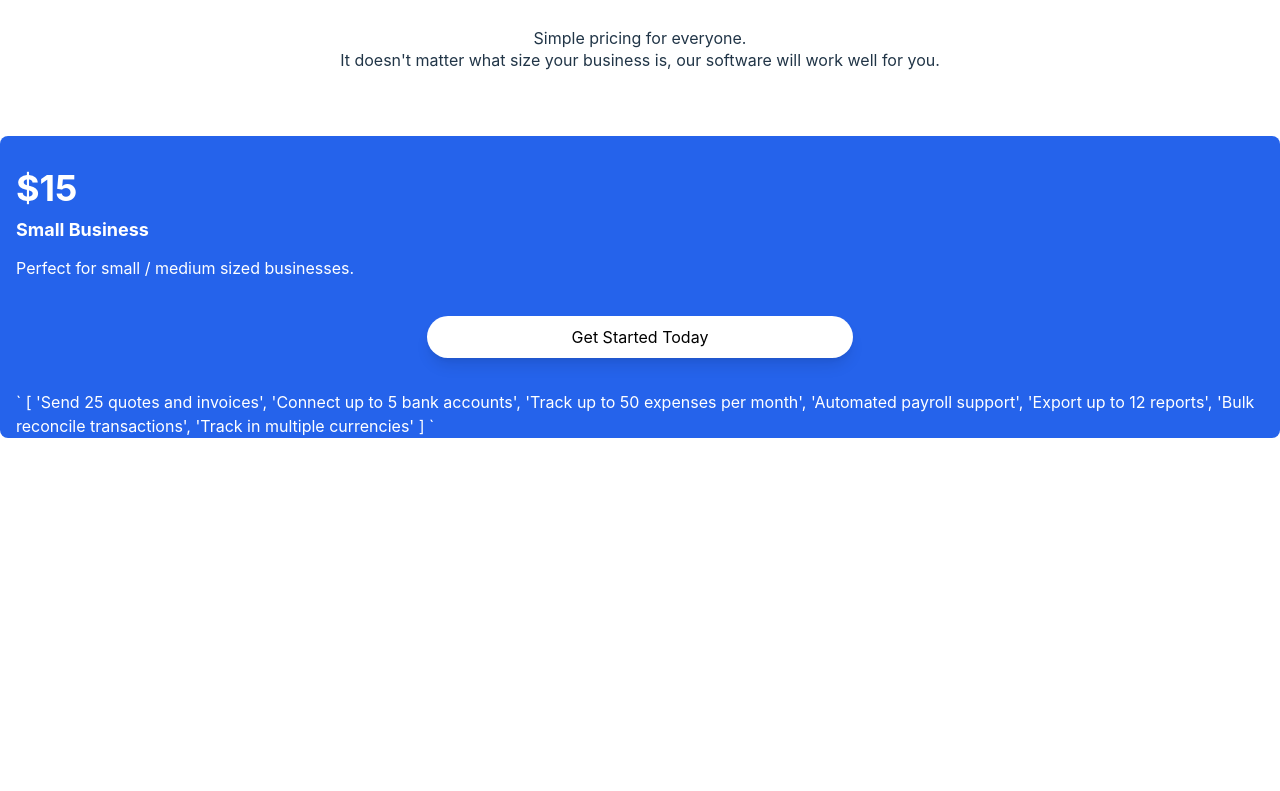
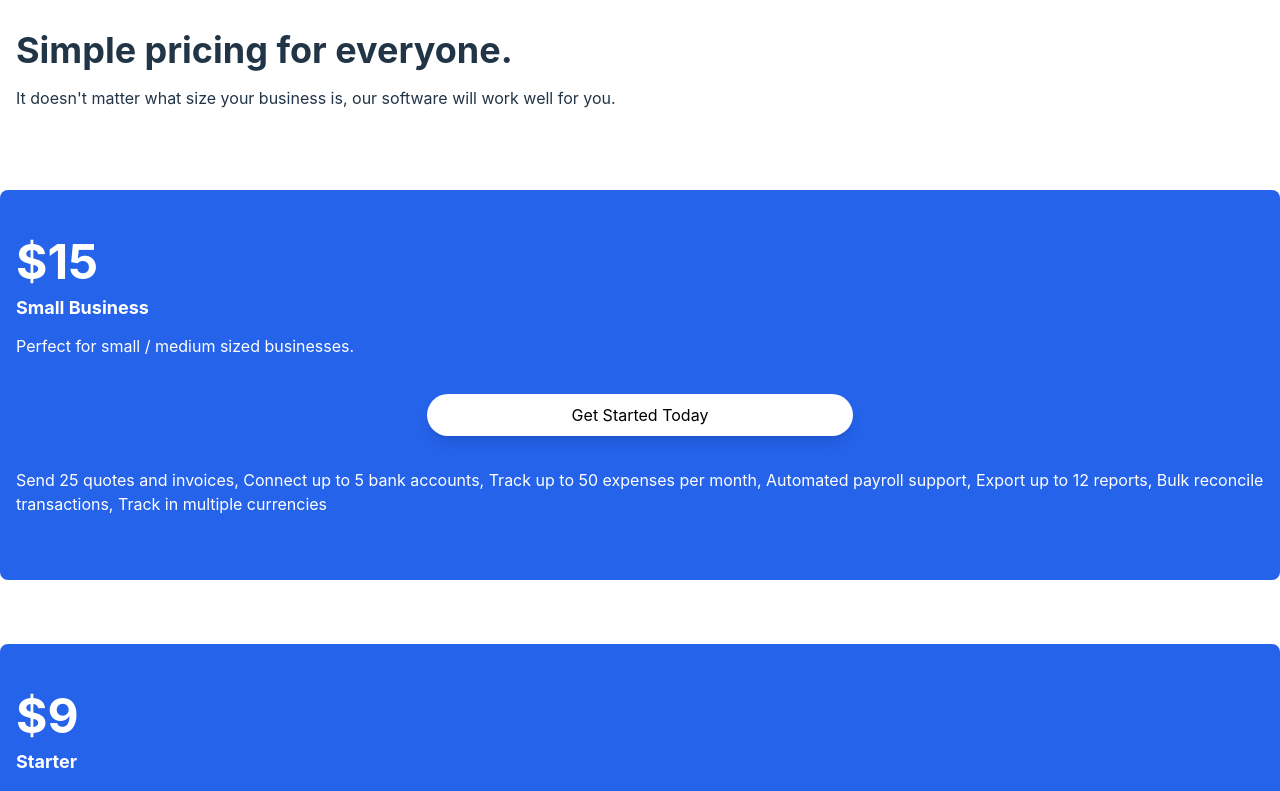
Before and after one commit to gerardojgarcia/tax_buddy, a Vue app: page / in a window 1280 px wide. Shown: the part 6040-6831 px from the top of the page. Before the commit the page ends 6478 px from the top, so only its background shows below. Built offline with nearby package versions, Linux system fonts and the light colour scheme.

Commit message:
macbook cards

```diff
--- a/src/components/Pricing.vue
+++ b/src/components/Pricing.vue
@@ -9,37 +9,58 @@ export default {
         features: Array,
 
     },
-    components: { PricingCard }
+    components: {
+
+
+
+
+
+        PricingCard
+
+
+
+        }
 }
 </script>
 
 <template>
 
-<div>
+<div class="text-left bg-dblue-800">
+    <div class="mx-4 ">
 
-    <h1>Simple pricing for everyone.</h1>
+        <strong class="text-4xl ">Simple pricing for everyone.</strong>
 
-    <p>It doesn't matter what size your business is, our software will work well for you. </p>
+        <p class="py-4">It doesn't matter what size your business is, our software will work well for you. </p>
 
 
-</div>
+    </div>
 
-<div class="pricing-info " >
+    <div class="pricing-info " >
 
 
-            <PricingCard price="15" type="Small Business" use="Perfect for small / medium sized businesses." features="` [
-              'Send 25 quotes and invoices',
-              'Connect up to 5 bank accounts',
-              'Track up to 50 expenses per month',
-              'Automated payroll support',
-              'Export up to 12 reports',
-              'Bulk reconcile transactions',
-              'Track in multiple currencies'
-              ] `" />
+                <PricingCard price="15" type="Small Business" use="Perfect for small / medium sized businesses." features="
+                  Send 25 quotes and invoices,
+                  Connect up to 5 bank accounts,
+                  Track up to 50 expenses per month,
+                  Automated payroll support,
+                  Export up to 12 reports,
+                  Bulk reconcile transactions,
+                  Track in multiple currencies
+                   " />
+                   <PricingCard price="9" type="Starter" use="Perfect for small / medium sized businesses." features="
+                  Send 25 quotes and invoices,
+                  Connect up to 5 bank accounts,
+                  Track up to 50 expenses per month,
+                  Automated payroll support,
+                  Export up to 12 reports,
+                  Bulk reconcile transactions,
+                  Track in multiple currencies
+                   " />
 
 
 
 
+    </div>
 </div>
 
 
--- a/src/components/PricingCard.vue
+++ b/src/components/PricingCard.vue
@@ -19,10 +19,10 @@ export default {
 
 <template>
 
-        <div class="w-full flex flex-col rounded-lg bg-blue-600 text-left px-4 mt-16 text-white">
+        <div class="w-full flex flex-col rounded-lg bg-blue-600 text-left px-4 mt-16 pb-16 text-white">
 
-               <div class="pt-8">
-                   <strong class="text-4xl "> ${{price}}</strong>
+               <div class="pt-12">
+                   <strong class="text-5xl "> ${{price}}</strong>
 
                     <p class="py-2 text-lg font-bold ">{{type}}</p>
                     <p class="py-1 text-md">{{use}}</p>
--- a/src/components/TrustedCard.vue
+++ b/src/components/TrustedCard.vue
@@ -5,6 +5,7 @@ export default {
 
         props: {
             partner: Object,
+
         },
 methods: {
 
```
